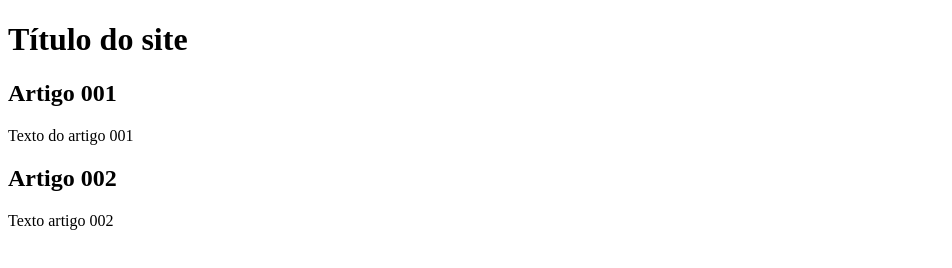
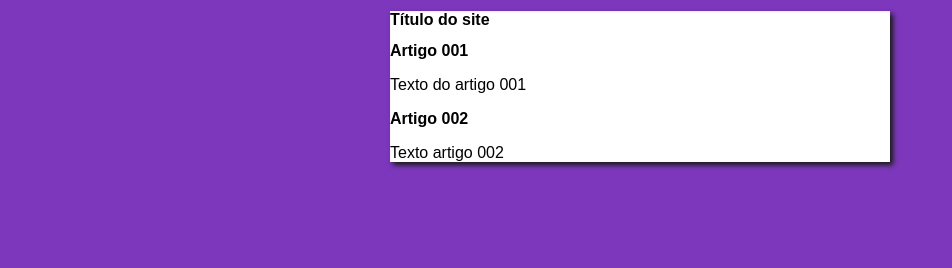
Before and after one commit to RomarioGamaa/projeto-site, a plain HTML site: page index.html in a window 1280 px wide. Shown: the whole page, without its empty margins (0-952 px from the left). Drawn offline with Linux system fonts and the light colour scheme.

Commit message:
Iniciei o design

```diff
--- /dev/null
+++ b/estilos/style.css
@@ -0,0 +1,15 @@
+*{
+  font-family: Arial, Helvetica, sans-serif;
+  font-size: 16px;
+}
+
+body{
+    background-color: rgb(124, 55, 189);
+}
+
+main{
+    background-color: white;
+    width: 500px;
+    margin: auto;
+    box-shadow: 3px 3px 5px rgb(24, 24, 24);
+}
--- a/index.html
+++ b/index.html
@@ -4,6 +4,7 @@
     <meta charset="UTF-8">
     <meta name="viewport" content="width=device-width, initial-scale=1.0">
     <title>Título do Site</title>
+    <link rel="stylesheet" href="estilos/style.css">
 </head>
 <body>
     <main>
```
